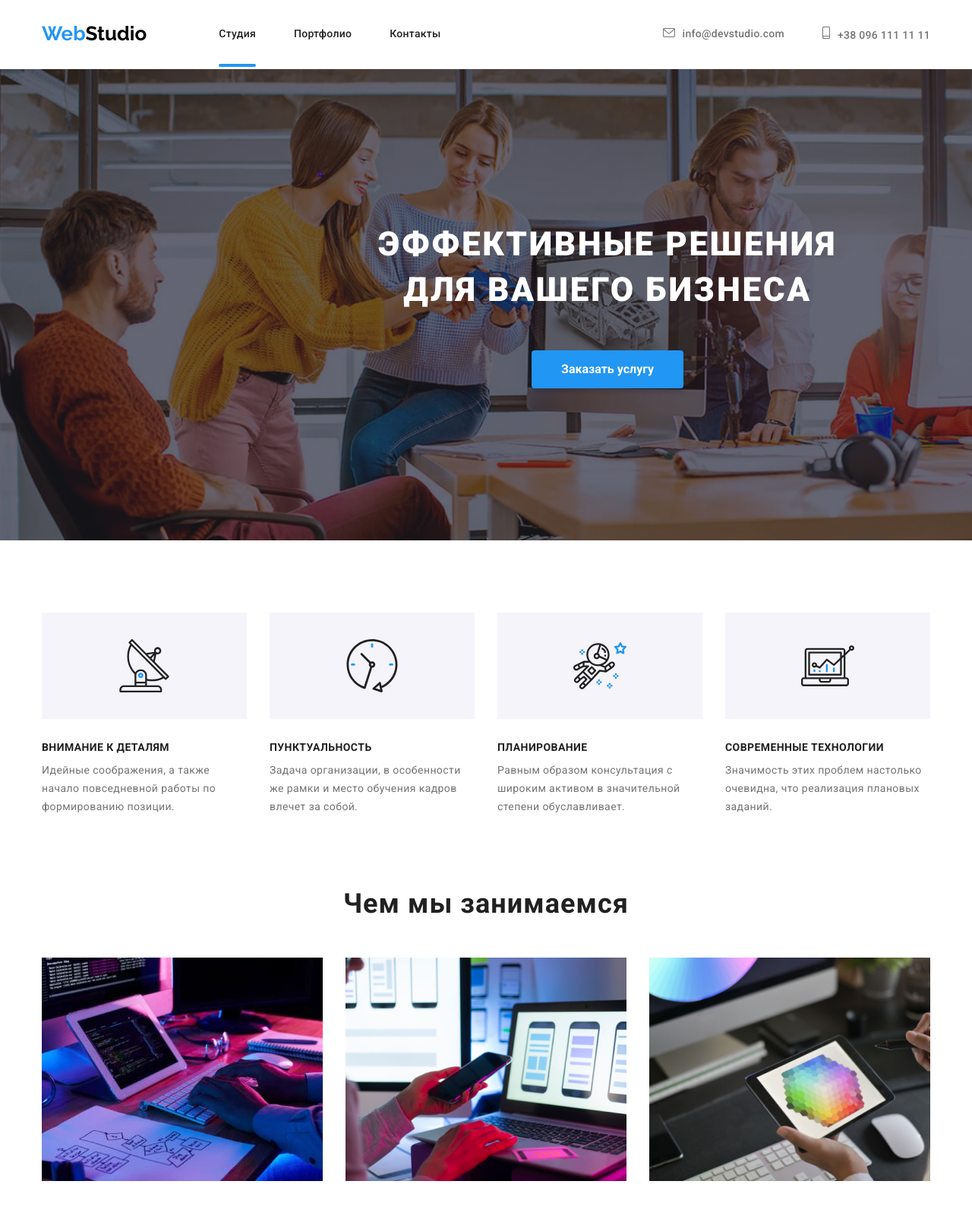
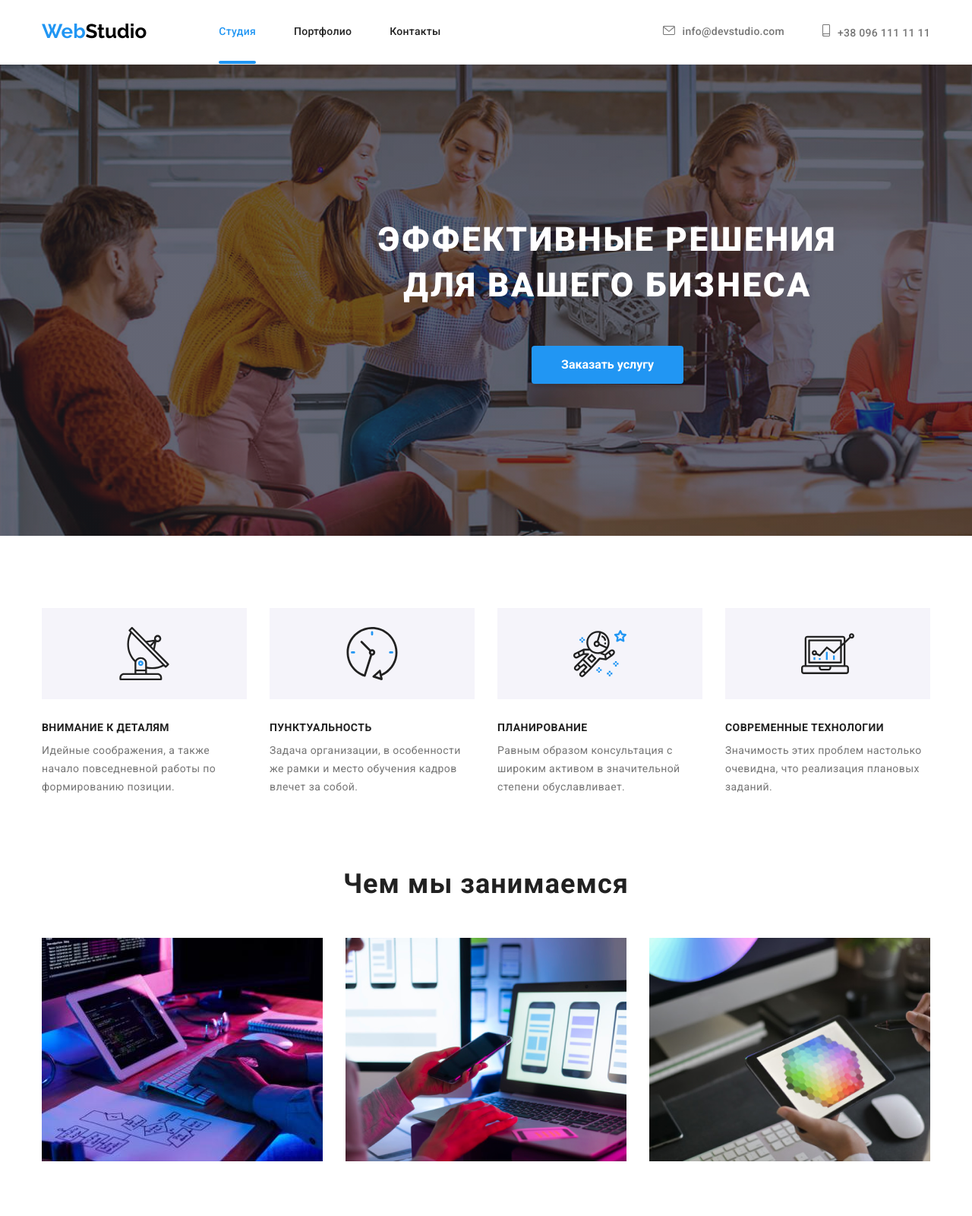
Before and after one commit to Mariia2606/goit-marup-hw-05, a plain HTML site: page index.html in a window 1280 px wide. Shown: the top 1600 px of the page at 76% size. Drawn offline with nearby package versions, Linux system fonts and the light colour scheme.

Commit message:
Add files via upload

```diff
--- a/css/styles.css
+++ b/css/styles.css
@@ -113,8 +113,8 @@ body {
   letter-spacing: 0.02em;
   color: var(--title-color--);
 position: relative;
-  padding-bottom: 35px;
-  padding-top: 35px;
+  padding-bottom: 32px;
+  padding-top: 32px;
   transition: color 250ms cubic-bezier(0.4, 0, 0.2, 1);
 }
 
@@ -132,6 +132,7 @@ position: relative;
 }
 .header-navigation .header-link.current {
   color: var(--acent-color--);
+
 }
 
 .header-mail {
@@ -141,8 +142,8 @@ position: relative;
   letter-spacing: 0.02em;
 
   color: var(--text-color--);
-  padding-top: 33px;
-    padding-bottom: 33px;
+  padding-top: 32px;
+    padding-bottom: 32px;
      transition: color 250ms cubic-bezier(0.4, 0, 0.2, 1);
 }
 .header-tel {
@@ -151,8 +152,8 @@ position: relative;
   line-height: 1.14;
   letter-spacing: 0.02em;
   color: var(--text-color--);
-  padding-top: 35px;
-    padding-bottom: 35px;
+  padding-top: 32px;
+    padding-bottom: 32px;
     justify-content: center;
      transition: color 250ms cubic-bezier(0.4, 0, 0.2, 1);
 }
@@ -181,7 +182,7 @@ height: 4px;
   position: absolute;
   border-radius: 2px;
   left: 0;
-  bottom: 0;
+  bottom: -2px;
 }
 /*--------------HERO----------------*/
 .hero {
@@ -290,16 +291,18 @@ margin: 0 auto;
   margin-right: 0;
 }
 .featurs-link {
-  width: 100%;
-  height: 100%;
+  width: 270px;
+  height: 120px;
   display: flex;
   align-items: center;
   justify-content: center;
- padding-bottom: 35px;
-      padding-top: 35px;
+
   background-color: var(--feature-bg--);
   color: var(--social-link--);
   margin-bottom: 30px;
+}
+.footer-item {
+  margin-bottom: 9px;
 }
 
 /*-------------WORK---------------*/
@@ -449,6 +452,7 @@ margin: 0 auto;
   justify-content: center;
 
   background-color: var(--second-title-color--);
+  border-color: var(--social-link--);
   color: var(--social-link--);
    transition: color 250ms cubic-bezier(0.4, 0, 0.2, 1);
 }
@@ -558,7 +562,7 @@ background: rgba(255, 255, 255, 0.1);
 .footer-social-link:hover,
 .footer-social-link:focus {
   background-color: var(--acent-color--);
-  color: var(--second-title-color--);
+  /*color: var(--second-title-color--);*/
 }
 .footer-social-list {
   display: flex;
@@ -721,11 +725,8 @@ box-shadow: 0px 1px 1px rgba(0, 0, 0, 0.12), 0px 4px 4px rgba(0, 0, 0, 0.06), 1p
 }
 .project-card-text {
   font-family: Roboto;
-
 font-size: 18px;
 line-height: 1.56;
-
-
 letter-spacing: 0.03em;
   position: absolute;
 padding: 63px 24px;
@@ -752,6 +753,7 @@ transform: translateY(0);
   position: fixed;
   top:0;
   left: 0;
+  transition: opacity 300ms, visibility 300ms;
 
 }
 .modal {
@@ -761,7 +763,7 @@ background-color: var(--second-title-color--);
 position: absolute;
 top: 50%;
 left: 50%;
-transform: translate(-50%, -50%);
+transform: scale (1) rotate(0) translate(-50%, -50%);
 }
 .modal-close {
 position: absolute;
@@ -794,3 +796,36 @@ transition: opacity 250ms;
   opacity: 0;
   pointer-events: none;
 }
+.backdrop.is-hidden .modal {
+  transform: scale(1.5) rotate(270deg) translate(0);
+}
+.our-work-wrap{
+  position: relative;
+  overflow: hidden;
+}
+.our-work-text {
+
+font-weight: bold;
+font-size: 14px;
+line-height: 0.87;
+text-align: center;
+letter-spacing: 0.03em;
+text-transform: uppercase;
+
+position: absolute;
+color: var(--second-title-color--);
+background-color: rgba(47, 48, 58, 0.8);
+bottom:0;
+left: 0;
+
+transform: translateY(100%);
+ transition: transform 250ms cubic-bezier(0.4, 0, 0.2, 1);
+  width: 100%;
+    padding-top: 27px;
+ padding-bottom: 27px;
+ margin: 0 auto;
+
+}
+.work-list:hover .our-work-text {
+transform: translateY(0);
+}
--- a/index.html
+++ b/index.html
@@ -30,7 +30,9 @@
         <nav>
           <ul class="header-navigation list">
             <li class="header-item">
-              <a class="header-link link current-acent" href="">Студия</a>
+              <a class="header-link link current current-acent" href=""
+                >Студия</a
+              >
             </li>
             <li class="header-item">
               <a class="header-link link" href="./portfolio.html">Портфолио</a>
@@ -68,7 +70,9 @@
             Эффективные решения для вашего бизнеса
           </h1>
 
-          <button type="button" class="section-btn" data-modal-open>Заказать услугу</button>
+          <button type="button" class="section-btn" data-modal-open>
+            Заказать услугу
+          </button>
         </div>
       </section>
 
@@ -78,7 +82,7 @@
 
           <ul class="featurs-list list">
             <li class="featurs-item">
-              <div><div class="featurs-link">
+              <div class="featurs-link">
                 <svg class="featurs-sicial-icon" width="70" height="70">
                   <use href="./images/icons.svg#icon-antenna-1"></use>
                 </svg>
@@ -87,10 +91,10 @@
               <p class="featurs-text">
                 Идейные соображения, а также начало повседневной работы по
                 формированию позиции.
-              </p></div>
+              </p>
             </li>
             <li class="featurs-item">
-              <div><div class="featurs-link">
+              <div class="featurs-link">
                 <svg class="comand-sicial-icon" width="70" height="70">
                   <use href="./images/icons.svg#icon-clock-1"></use>
                 </svg>
@@ -99,10 +103,10 @@
               <p class="featurs-text">
                 Задача организации, в особенности же рамки и место обучения
                 кадров влечет за собой.
-              </p></div>
+              </p>
             </li>
             <li class="featurs-item">
-              <div><div class="featurs-link">
+              <div class="featurs-link">
                 <svg class="comand-sicial-icon" width="70" height="70">
                   <use href="./images/icons.svg#icon-astronaut-1"></use>
                 </svg>
@@ -111,11 +115,11 @@
               <p class="featurs-text">
                 Равным образом консультация с широким активом в значительной
                 степени обуславливает.
-              </p></div>
+              </p>
             </li>
 
             <li class="featurs-item">
-              <div><div class="featurs-link">
+              <div class="featurs-link">
                 <svg class="comand-sicial-icon" width="70" height="70">
                   <use href="./images/icons.svg#icon-diagram-1"></use>
                 </svg>
@@ -124,7 +128,7 @@
               <p class="featurs-text">
                 Значимость этих проблем настолько очевидна, что реализация
                 плановых заданий.
-              </p></div>
+              </p>
             </li>
           </ul>
         </div>
@@ -135,20 +139,29 @@
           <h2 class="title">Чем мы занимаемся</h2>
           <ul class="work-list list">
             <li class="work-item">
+              <div class="our-work-wrap">
                 <img src="images/comp.jpg" alt="компьютер" width="370" />
+                <p class="our-work-text">Десктопные приложения</p>
+              </div>
             </li>
             <li class="work-item">
+              <div class="our-work-wrap">
                 <img src="images/telefon.png" alt="телефон" width="370" />
+                <p class="our-work-text">Мобильные приложения</p>
+              </div>
             </li>
             <li class="work-item">
+              <div class="our-work-wrap">
                 <img src="images/tablet.png" alt="планшет" width="370" />
+                <p class="our-work-text">Дизайнерские решения</p>
+              </div>
             </li>
           </ul>
         </div>
       </section>
 
       <section class="section comand">
-        <div class="conteiner ">
+        <div class="conteiner">
           <h2 class="title">Наша команда</h2>
 
           <ul class="comand-list list">
@@ -193,7 +206,8 @@
                       </svg>
                     </a>
                   </li>
-            </ul></div>
+                </ul>
+              </div>
             </li>
 
             <li class="comand-item">
@@ -235,8 +249,14 @@
                   </li>
                 </ul>
               </div>
+            </li>
+
             <li class="comand-item">
-            <img src="images/img2.jpg" alt="фото Николай Тарасов" width="270" />
+              <img
+                src="images/img2.jpg"
+                alt="фото Николай Тарасов"
+                width="270"
+              />
               <div class="command-content">
                 <h3 class="comand-member">Николай Тарасов</h3>
                 <p lang="en" class="comand-speciality">
@@ -272,7 +292,8 @@
                       </svg>
                     </a>
                   </li>
-            </ul></div>
+                </ul>
+              </div>
             </li>
             <li class="comand-item">
               <img src="images/img.jpg" alt="фото Михаил Ермаков" width="270" />
@@ -312,54 +333,79 @@
                     </a>
                   </li>
                 </ul>
-
+              </div>
+            </li>
+          </ul>
         </div>
       </section>
       <section class="client-container">
         <div class="conteiner">
           <h2 class="title">Постоянные клиенты</h2>
           <ul class="client-list list">
-         <li class="client-item"><a href="" class="client-link"><svg class="client-icon" width="106" height="60">
-          <use href="./images/icons.svg#icon-Logo"></use>
-        </svg></a></li>
-        <li class="client-item"><a href="" class="client-link"><svg class="client-icon" width="106" height="60">
-          <use href="./images/icons.svg#icon-Logo-1"></use>
-        </svg></a></li>
-        <li class="client-item"><a href="" class="client-link"><svg class="client-icon" width="106" height="60">
-          <use href="./images/icons.svg#icon-Logo-2"></use>
-        </svg></a></li>
-        <li class="client-item"><a href="" class="client-link"><svg class="client-icon" width="106" height="60">
-          <use href="./images/icons.svg#icon-Logo-3"></use>
-        </svg></a></li>
-        <li class="client-item"><a href="" class="client-link"> <svg class="client-icon" width="106" height="60">
-          <use href="./images/icons.svg#icon-Logo-4"></use>
-        </svg></a></li>
-        <li class="client-item"><a href="" class="client-link"><svg class="client-icon" width="106" height="60">
-          <use href="./images/icons.svg#icon-Logo-5"></use>
-        </svg></a></li>
+            <li class="client-item">
+              <a href="" class="client-link"
+                ><svg class="client-icon" width="106" height="60">
+                  <use href="./images/icons.svg#icon-Logo"></use></svg
+              ></a>
+            </li>
+            <li class="client-item">
+              <a href="" class="client-link"
+                ><svg class="client-icon" width="106" height="60">
+                  <use href="./images/icons.svg#icon-Logo-1"></use></svg
+              ></a>
+            </li>
+            <li class="client-item">
+              <a href="" class="client-link"
+                ><svg class="client-icon" width="106" height="60">
+                  <use href="./images/icons.svg#icon-Logo-2"></use></svg
+              ></a>
+            </li>
+            <li class="client-item">
+              <a href="" class="client-link"
+                ><svg class="client-icon" width="106" height="60">
+                  <use href="./images/icons.svg#icon-Logo-3"></use></svg
+              ></a>
+            </li>
+            <li class="client-item">
+              <a href="" class="client-link">
+                <svg class="client-icon" width="106" height="60">
+                  <use href="./images/icons.svg#icon-Logo-4"></use></svg
+              ></a>
+            </li>
+            <li class="client-item">
+              <a href="" class="client-link"
+                ><svg class="client-icon" width="106" height="60">
+                  <use href="./images/icons.svg#icon-Logo-5"></use></svg
+              ></a>
+            </li>
           </ul>
         </div>
       </section>
     </main>
 
-
     <footer class="footer-conteiner">
       <div class="conteiner div-flex">
-
         <div class="footer-adress">
-
           <a class="footerlogo" href="./index.html">
-                <span class="weblogo">Web</span>Studio</a>
+            <span class="weblogo">Web</span>Studio</a
+          >
 
           <address class="address">
             <p class="address-text">г. Киев, пр-т Леси Украинки, 26</p>
-
-
-                  <a class=" footer-conacts link" href="mailto:info@example.com">info@example.com</a>
-
-                  <a class="footer-conacts link" href="tel:+380991111111">+38 099 111 11 11</a>
-
-            </address></div>
+            <ul class="list">
+              <li class="footer-item">
+                <a class="footer-conacts link" href="mailto:info@example.com"
+                  >info@example.com</a
+                >
+              </li>
+              <li>
+                <a class="footer-conacts link" href="tel:+380991111111"
+                  >+38 099 111 11 11</a
+                >
+              </li>
+            </ul>
+          </address>
+        </div>
         <div class="join">
           <strong class="footer-tittle">присоединяйтесь</strong>
           <ul class="footer-social-list list">
@@ -393,10 +439,6 @@
             </li>
           </ul>
         </div>
-
-
-
-  </div>
       </div>
     </footer>
     <div class="backdrop is-hidden" data-modal>
@@ -404,6 +446,7 @@
         <button type="button" class="modal-close" data-modal-close>
           <svg class="modal-close-icon" width="11" height="11">
             <use href="./images/icons.svg#icon-Vector-2"></use>
+          </svg>
         </button>
       </div>
     </div>
```
Also changed, not shown: portfolio.html (+42 -4 lines). Lines whose indentation alone changed are shown as unchanged.
